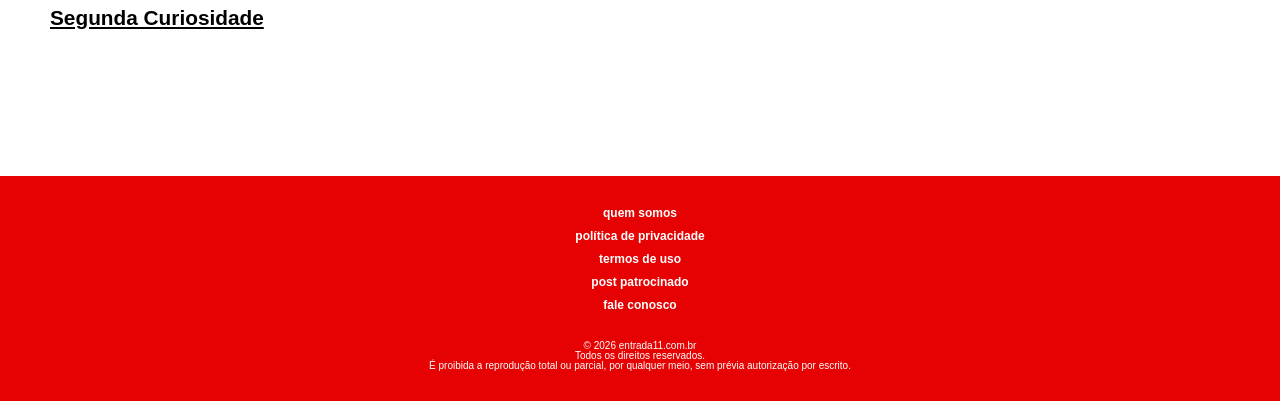
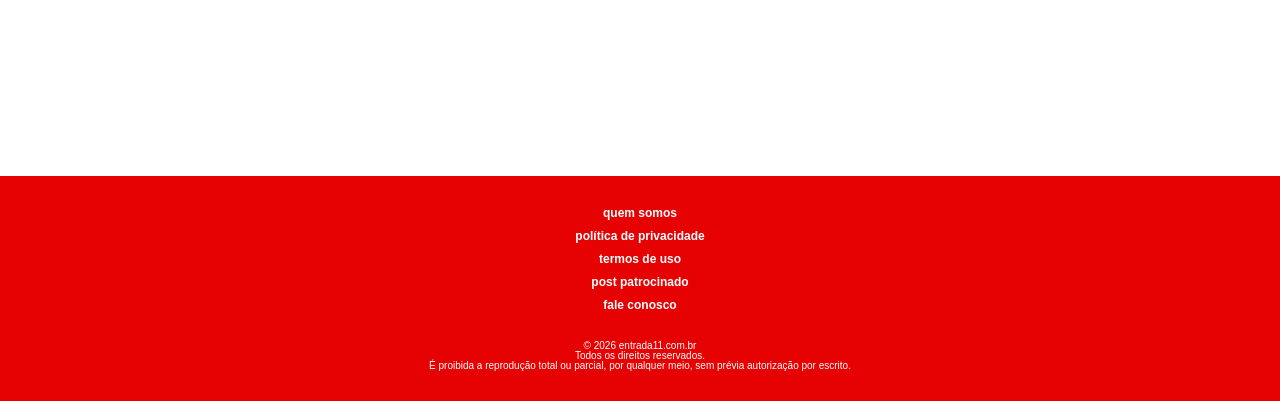
Before and after one commit to entrada11portal/entrada11portal.github.io, a Jekyll site: the page built from _posts/2026-02-21-entretenimento1.md, in a window 1280 px wide and 900 px high, scrolled down 1028 px, cut to the strip 499-900 px from the top of the window. Built offline with Jekyll 4.4.1, drawn with Linux system fonts in a browser that asks for light colours.

Commit message:
Update carousel.html

```diff
--- a/_includes/carousel.html
+++ b/_includes/carousel.html
@@ -16,7 +16,6 @@
 
      </div>
 
-
     <!-- Botões laterais -->
     <button class="carousel-btn prev">❮</button>
     <button class="carousel-btn next">❯</button>
@@ -26,8 +25,6 @@
 
   </div>
 
-         <a href="{{ post.title | relative_url }}" class="carousel-title">
-           {{ post.title | relative_url }}
-         </a>
+  <!-- Gostaria que essa parte fosse clicável e levasse a url correta <a href="" class="carousel-title">{{ post.title }}</a>-->
 
 </div>
```
